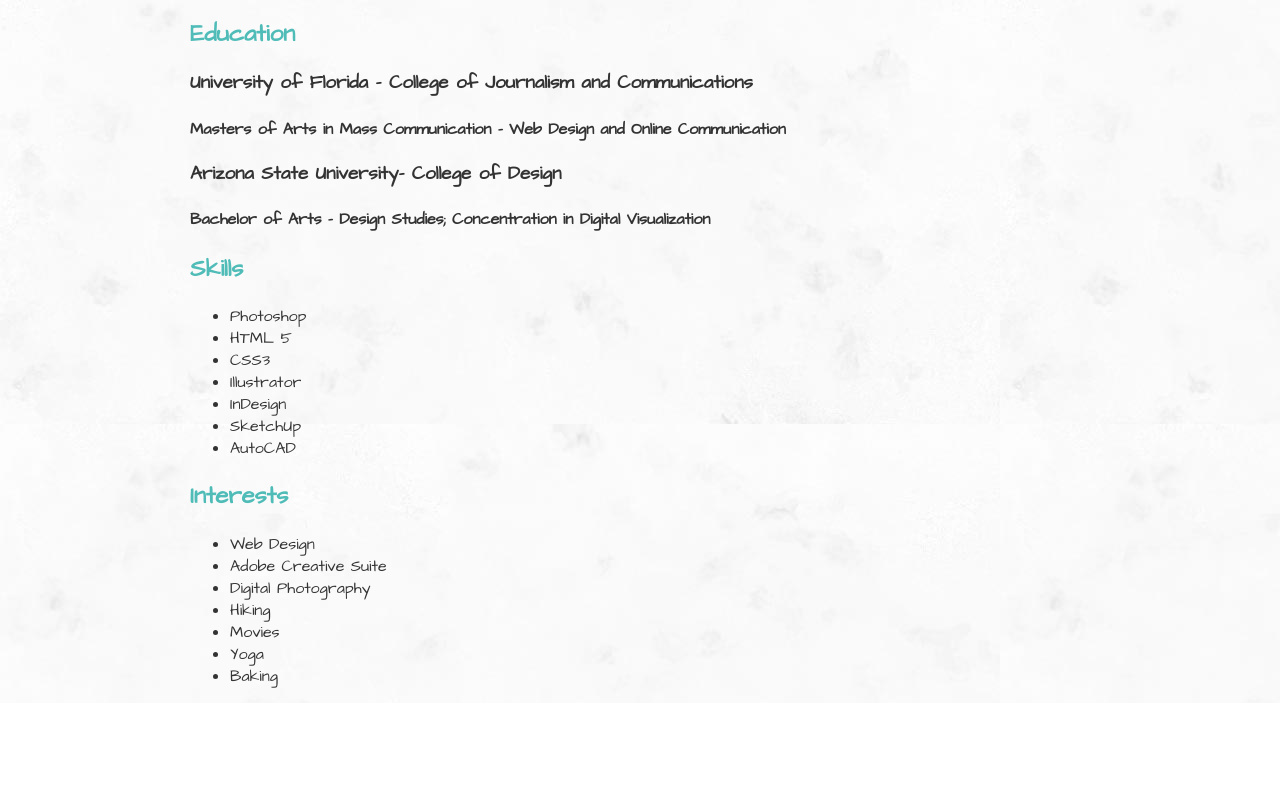
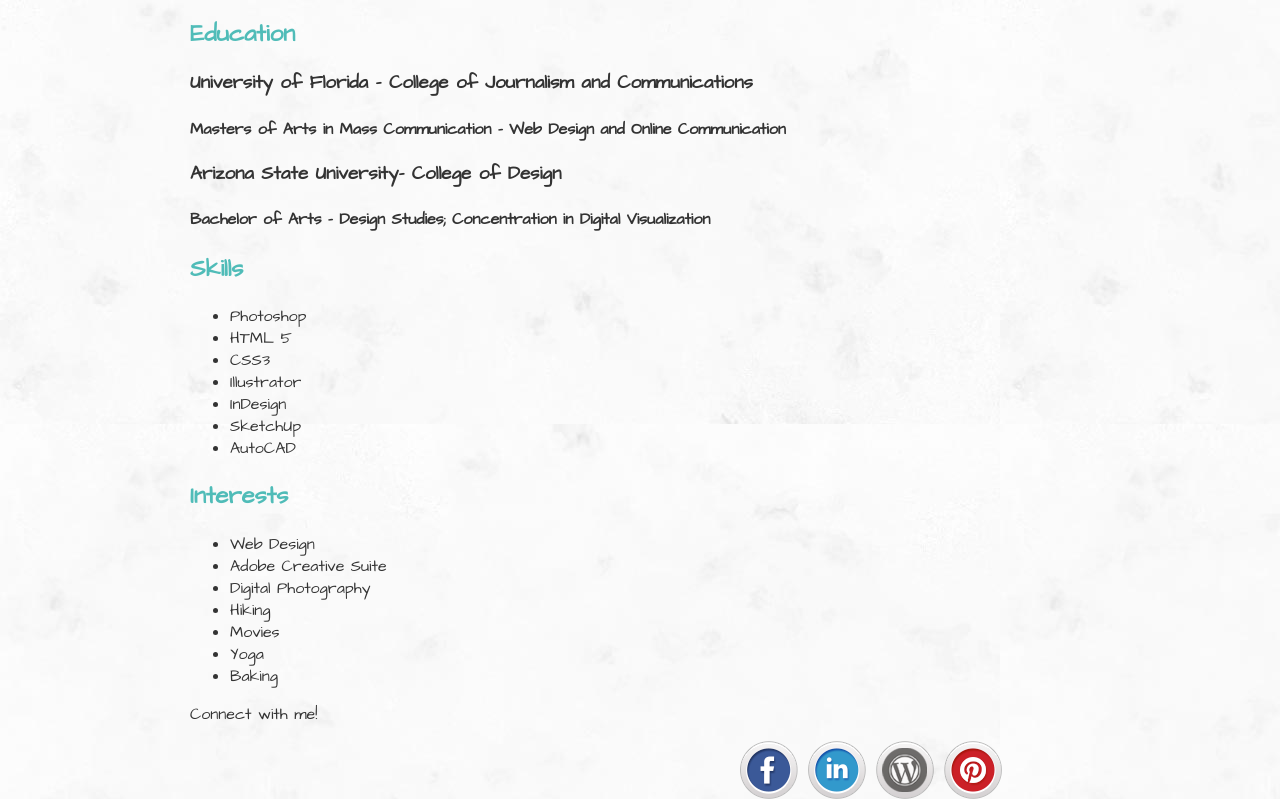
Before and after one commit to jlreed2/project_resume_reed_jennifer, a plain HTML site: page index.html in a window 1280 px wide. Shown: the part 576-1375 px from the top of the page. Before the commit the page ends 1279 px from the top, so only its background shows below. Drawn offline with Linux system fonts and the light colour scheme.

Commit message:
Add footer and social media links

```diff
--- a/css/main.css
+++ b/css/main.css
@@ -31,3 +31,62 @@ h1 {
 h2 {
 	color: #50bcb8;
 }
+
+#social {
+	width: 350px;
+	height: 58px;
+	float: right;
+}
+
+#fb {
+	background-image: url("../img/facebook.png");
+	background-repeat: no-repeat;
+	width: 58px;
+	height: 58px;
+	padding: 0px 5px;
+	float: left;
+}
+
+#in {
+	background-image: url("../img/linkedin.png");
+	background-repeat: no-repeat;
+	width: 58px;
+	height: 58px;
+	padding: 0px 5px;
+	float: left;
+}
+
+#wp {
+	background-image: url("../img/wordpress.png");
+	background-repeat: no-repeat;
+	width: 58px;
+	height: 58px;
+	padding: 0px 5px;
+	float: left;
+}
+
+#pin {
+	background-image: url("../img/pinterest.png");
+	background-repeat: no-repeat;
+	width: 58px;
+	height: 58px;
+	padding: 0px 5px;
+	float: left;
+}
+
+/* Hover Rotate */
+#fb:hover, #fb:focus, #fb:active {
+	transform: rotate(18deg);
+}
+
+#in:hover, #in:focus, #in:active {
+	transform: rotate(-25deg);
+}
+
+#wp:hover, #wp:focus, #wp:active {
+	transform: rotate(12deg);
+}
+
+#pin:hover, #pin:focus, #pin:active {
+	transform: rotate(-19deg);
+}
--- a/index.html
+++ b/index.html
@@ -82,6 +82,13 @@
             </section>
         </main>
         <footer>
+            <p>Connect with me!</p>
+            <div id="social">
+                <a id="fb" href="https://www.facebook.com/jennifer.reed1" target="blank"></a>
+                <a id="in" href="https://www.linkedin.com/in/jlreed2" target="blank"></a>
+                <a id="wp" href="https://jenniferlreed.wordpress.com/" target="blank"></a>
+                <a id="pin" href="https://www.pinterest.com/jenn_r11/" target="blank"></a>
+            </div>
         </footer>
     </div>
 
```
Also changed, not shown: img/facebook.png (added), img/linkedin.png (added), img/pinterest.png (added), img/wordpress.png (added).
